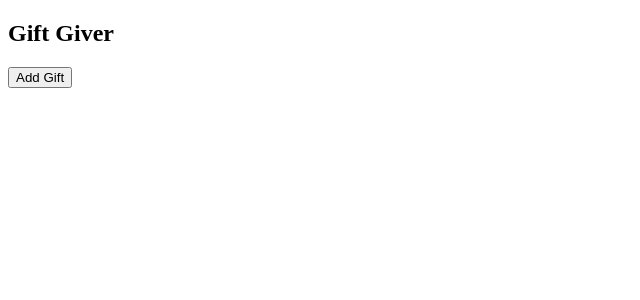
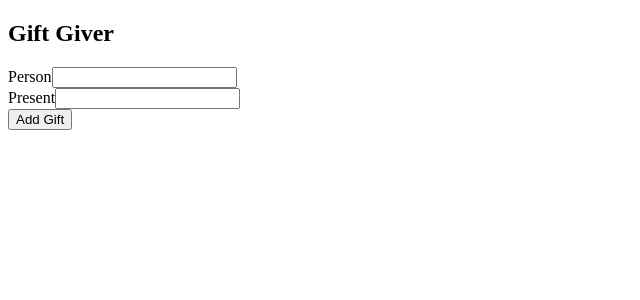
Before and after one commit to iggy-pigy/TDD_with_React_GiftGiverApp, a React (Create React App) app: page / in a window 1280 px wide. Both pictures are taken after a click on the button "Add Gift". Shown: the top 300 px of the page, without its empty margins (0-640 px from the left). Built offline with nearby package versions, Linux system fonts and the light colour scheme.

Commit message:
Imported Gift component to App component and changed ControlLable to FormLabel

```diff
--- a/src/components/App.js
+++ b/src/components/App.js
@@ -1,5 +1,6 @@
 import React, { Component } from 'react';
 import { Button } from 'react-bootstrap';
+import Gift from './Gift';
 class App extends Component {
     constructor() {
         super();
@@ -22,7 +23,7 @@ class App extends Component {
                     {
                         this.state.gifts.map(gift => {
                             return (
-                                <div key={gift.id}></div>
+                                <Gift key={gift.id} />
                             )
                         })
                     }
--- a/src/components/Gift.js
+++ b/src/components/Gift.js
@@ -1,5 +1,5 @@
 import React, { Component } from 'react';
-import { Form, FormGroup, FormControl, ControlLabel, Button } from 'react-bootstrap';
+import { Form, FormGroup, FormControl, FormLabel, Button } from 'react-bootstrap';
 
 class Gift extends Component {
     constructor() {
@@ -12,14 +12,14 @@ class Gift extends Component {
             <div>
                 <Form>
                     <FormGroup>
-                        <ControlLabel>Person</ControlLabel>
+                        <FormLabel>Person</FormLabel>
                         <FormControl
                             className='input-person'
                             onChange={event => this.setState({ person: event.target.value })}
                         />
                     </FormGroup>
                     <FormGroup>
-                        <ControlLabel>Present</ControlLabel>
+                        <FormLabel>Present</FormLabel>
                         <FormControl
                             className='input-present'
                             onChange={event => this.setState({ present: event.target.value })}
```
